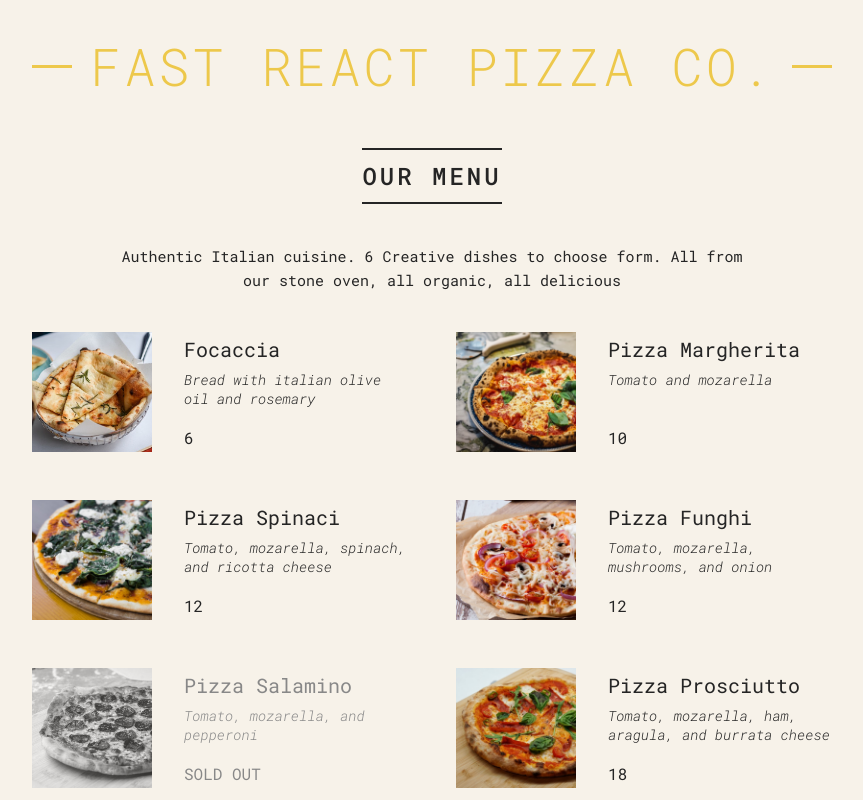
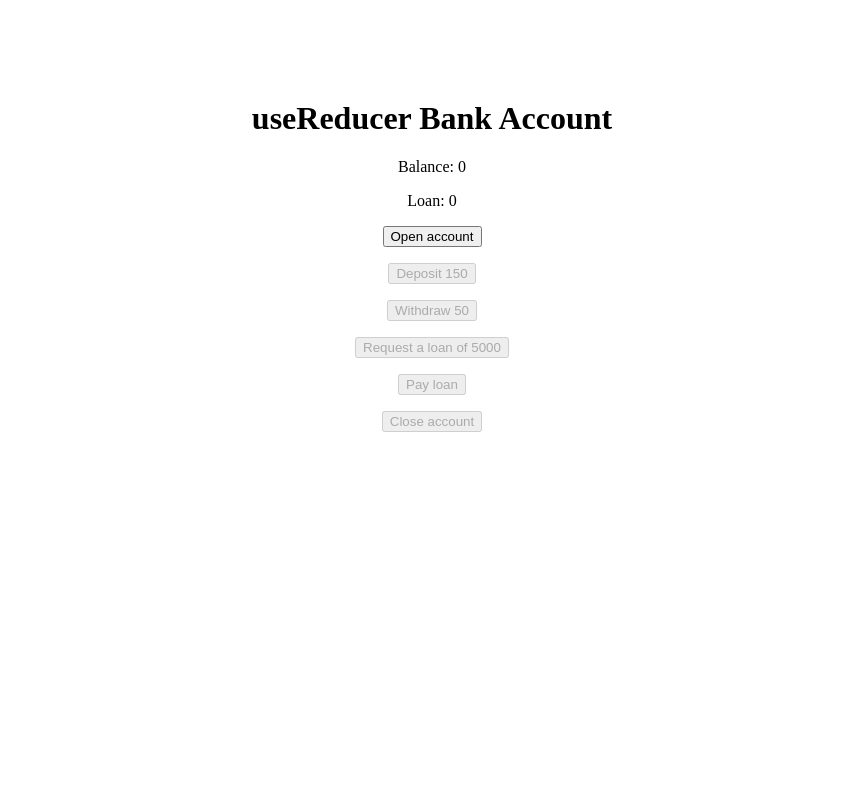
Before and after one commit to Ftthreign/react-review-prj1, a React (Vite) app: page / in a window 1280 px wide. Shown: the top 800 px of the page, without its empty margins (208-1071 px from the left). Built offline with nearby package versions, Linux system fonts and the light colour scheme.

Commit message:
update: add challange 7 code

```diff
--- /dev/null
+++ b/src/challange/challange7.jsx
@@ -0,0 +1,127 @@
+// import "../styles.css";
+import { useReducer } from "react";
+/*
+INSTRUCTIONS / CONSIDERATIONS:
+
+1. Let's implement a simple bank account! It's similar to the example that I used as an analogy to explain how useReducer works, but it's simplified (we're not using account numbers here)
+
+2. Use a reducer to model the following state transitions: openAccount, deposit, withdraw, requestLoan, payLoan, closeAccount. Use the `initialState` below to get started.
+
+3. All operations (expect for opening account) can only be performed if isActive is true. If it's not, just return the original state object. You can check this right at the beginning of the reducer
+
+4. When the account is opened, isActive is set to true. There is also a minimum deposit amount of 500 to open an account (which means that the balance will start at 500)
+
+5. Customer can only request a loan if there is no loan yet. If that condition is met, the requested amount will be registered in the 'loan' state, and it will be added to the balance. If the condition is not met, just return the current state
+
+6. When the customer pays the loan, the opposite happens: the money is taken from the balance, and the 'loan' will get back to 0. This can lead to negative balances, but that's no problem, because the customer can't close their account now (see next point)
+
+7. Customer can only close an account if there is no loan, AND if the balance is zero. If this condition is not met, just return the state. If the condition is met, the account is deactivated and all money is withdrawn. The account basically gets back to the initial state
+*/
+
+const initialState = {
+  balance: 0,
+  loan: 0,
+  isActive: false,
+};
+
+function reducer(state, action) {
+  switch (action.type) {
+    case "openAccount":
+      return { ...state, isActive: true, balance: 500 };
+    case "closeAccount":
+      return { ...initialState };
+    case "deposit":
+      return { ...state, balance: state.balance + action.value };
+    case "withdraw":
+      return { ...state, balance: state.balance - action.value };
+    case "requestLoan":
+      return {
+        ...state,
+        loan: state.loan === 0 ? action.value + state.loan : state.loan,
+        balance: action.value,
+      };
+    case "payLoan":
+      return {
+        ...state,
+        balance: state.balance - state.loan,
+        loan: 0,
+      };
+    default:
+      throw new Error(`unknown action ${action.type}`);
+  }
+}
+
+export default function App() {
+  const [{ balance, loan, isActive }, dispatch] = useReducer(
+    reducer,
+    initialState
+  );
+  return (
+    <div className="App" style={{ margin: "100px", textAlign: "center" }}>
+      <h1>useReducer Bank Account</h1>
+      <p>Balance: {balance}</p>
+      <p>Loan: {loan}</p>
+
+      <p>
+        <button
+          onClick={() => {
+            dispatch({ type: "openAccount" });
+          }}
+          disabled={isActive}
+        >
+          Open account
+        </button>
+      </p>
+      <p>
+        <button
+          onClick={() => {
+            dispatch({ type: "deposit", value: 150 });
+          }}
+          disabled={!isActive}
+        >
+          Deposit 150
+        </button>
+      </p>
+      <p>
+        <button
+          onClick={() => {
+            dispatch({ type: "withdraw", value: 50 });
+          }}
+          disabled={!isActive}
+        >
+          Withdraw 50
+        </button>
+      </p>
+      <p>
+        <button
+          onClick={() => {
+            dispatch({ type: "requestLoan", value: 5000 });
+          }}
+          disabled={!isActive}
+        >
+          Request a loan of 5000
+        </button>
+      </p>
+      <p>
+        <button
+          onClick={() => {
+            dispatch({ type: "payLoan" });
+          }}
+          disabled={!isActive}
+        >
+          Pay loan
+        </button>
+      </p>
+      <p>
+        <button
+          onClick={() => {
+            dispatch({ type: "closeAccount" });
+          }}
+          disabled={!isActive}
+        >
+          Close account
+        </button>
+      </p>
+    </div>
+  );
+}
--- a/src/main.jsx
+++ b/src/main.jsx
@@ -3,141 +3,142 @@
 /* eslint-disable react-refresh/only-export-components */
 import React from "react";
 import ReactDOM from "react-dom/client";
-import "./index.css";
+// import "./index.css";
 // import App from "./challange/challange1.jsx"
 // import App from "./challange/challange3.jsx";
+import App from "./challange/challange7";
 // import App from "./exercise/exercise2.jsx";
 
-const pizzaData = [
-  {
-    name: "Focaccia",
-    ingredients: "Bread with italian olive oil and rosemary",
-    price: 6,
-    photoName: "pizzas/focaccia.jpg",
-    soldOut: false,
-  },
-  {
-    name: "Pizza Margherita",
-    ingredients: "Tomato and mozarella",
-    price: 10,
-    photoName: "pizzas/margherita.jpg",
-    soldOut: false,
-  },
-  {
-    name: "Pizza Spinaci",
-    ingredients: "Tomato, mozarella, spinach, and ricotta cheese",
-    price: 12,
-    photoName: "pizzas/spinaci.jpg",
-    soldOut: false,
-  },
-  {
-    name: "Pizza Funghi",
-    ingredients: "Tomato, mozarella, mushrooms, and onion",
-    price: 12,
-    photoName: "pizzas/funghi.jpg",
-    soldOut: false,
-  },
-  {
-    name: "Pizza Salamino",
-    ingredients: "Tomato, mozarella, and pepperoni",
-    price: 15,
-    photoName: "pizzas/salamino.jpg",
-    soldOut: true,
-  },
-  {
-    name: "Pizza Prosciutto",
-    ingredients: "Tomato, mozarella, ham, aragula, and burrata cheese",
-    price: 18,
-    photoName: "pizzas/prosciutto.jpg",
-    soldOut: false,
-  },
-];
+// const pizzaData = [
+//   {
+//     name: "Focaccia",
+//     ingredients: "Bread with italian olive oil and rosemary",
+//     price: 6,
+//     photoName: "pizzas/focaccia.jpg",
+//     soldOut: false,
+//   },
+//   {
+//     name: "Pizza Margherita",
+//     ingredients: "Tomato and mozarella",
+//     price: 10,
+//     photoName: "pizzas/margherita.jpg",
+//     soldOut: false,
+//   },
+//   {
+//     name: "Pizza Spinaci",
+//     ingredients: "Tomato, mozarella, spinach, and ricotta cheese",
+//     price: 12,
+//     photoName: "pizzas/spinaci.jpg",
+//     soldOut: false,
+//   },
+//   {
+//     name: "Pizza Funghi",
+//     ingredients: "Tomato, mozarella, mushrooms, and onion",
+//     price: 12,
+//     photoName: "pizzas/funghi.jpg",
+//     soldOut: false,
+//   },
+//   {
+//     name: "Pizza Salamino",
+//     ingredients: "Tomato, mozarella, and pepperoni",
+//     price: 15,
+//     photoName: "pizzas/salamino.jpg",
+//     soldOut: true,
+//   },
+//   {
+//     name: "Pizza Prosciutto",
+//     ingredients: "Tomato, mozarella, ham, aragula, and burrata cheese",
+//     price: 18,
+//     photoName: "pizzas/prosciutto.jpg",
+//     soldOut: false,
+//   },
+// ];
 
-function App() {
-  return (
-    <div className="container">
-      <Header />
-      <Menu />
-      <Footer />
-    </div>
-  );
-}
+// function App() {
+//   return (
+//     <div className="container">
+//       <Header />
+//       <Menu />
+//       <Footer />
+//     </div>
+//   );
+// }
 
-function Header() {
-  return (
-    <header className="header">
-      <h1>Fast React Pizza Co.</h1>
-    </header>
-  );
-}
+// function Header() {
+//   return (
+//     <header className="header">
+//       <h1>Fast React Pizza Co.</h1>
+//     </header>
+//   );
+// }
 
-function Menu() {
-  const isAvailable = pizzaData;
-  const len = isAvailable.length;
+// function Menu() {
+//   const isAvailable = pizzaData;
+//   const len = isAvailable.length;
 
-  return (
-    <main className="menu">
-      <h2>Our Menu</h2>
-      {len > 0 ? (
-        <>
-          <p>
-            Authentic Italian cuisine. 6 Creative dishes to choose form. All
-            from our stone oven, all organic, all delicious
-          </p>
-          <ul className="pizzas">
-            {pizzaData.map((data) => {
-              return <Pizza pizzaObject={data} key={data.name} />;
-            })}
-          </ul>
-        </>
-      ) : (
-        <p>Our menu is Currently Empty</p>
-      )}
-    </main>
-  );
-}
+//   return (
+//     <main className="menu">
+//       <h2>Our Menu</h2>
+//       {len > 0 ? (
+//         <>
+//           <p>
+//             Authentic Italian cuisine. 6 Creative dishes to choose form. All
+//             from our stone oven, all organic, all delicious
+//           </p>
+//           <ul className="pizzas">
+//             {pizzaData.map((data) => {
+//               return <Pizza pizzaObject={data} key={data.name} />;
+//             })}
+//           </ul>
+//         </>
+//       ) : (
+//         <p>Our menu is Currently Empty</p>
+//       )}
+//     </main>
+//   );
+// }
 
-function Pizza({ pizzaObject }) {
-  return (
-    <li className={`${pizzaObject.soldOut ? "pizza sold-out" : "pizza"}`}>
-      <img src={pizzaObject.photoName} alt={pizzaObject.name} />
-      <div>
-        <h3>{pizzaObject.name}</h3>
-        <p>{pizzaObject.ingredients}</p>
-        <span>{pizzaObject.soldOut ? "SOLD OUT  " : pizzaObject.price}</span>
-      </div>
-    </li>
-  );
-}
+// function Pizza({ pizzaObject }) {
+//   return (
+//     <li className={`${pizzaObject.soldOut ? "pizza sold-out" : "pizza"}`}>
+//       <img src={pizzaObject.photoName} alt={pizzaObject.name} />
+//       <div>
+//         <h3>{pizzaObject.name}</h3>
+//         <p>{pizzaObject.ingredients}</p>
+//         <span>{pizzaObject.soldOut ? "SOLD OUT  " : pizzaObject.price}</span>
+//       </div>
+//     </li>
+//   );
+// }
 
-function Footer() {
-  const hour = new Date().getHours();
-  const openHours = 3;
-  const closedHours = 22;
-  const isOpen = hour >= openHours && hour <= closedHours;
+// function Footer() {
+//   const hour = new Date().getHours();
+//   const openHours = 3;
+//   const closedHours = 22;
+//   const isOpen = hour >= openHours && hour <= closedHours;
 
-  return (
-    <footer className="footer">
-      {isOpen ? (
-        <Order closedHours={closedHours} openHours={openHours} />
-      ) : (
-        <p>We're closed, please come again tomorrow, Sorry</p>
-      )}
-    </footer>
-  );
-}
+//   return (
+//     <footer className="footer">
+//       {isOpen ? (
+//         <Order closedHours={closedHours} openHours={openHours} />
+//       ) : (
+//         <p>We're closed, please come again tomorrow, Sorry</p>
+//       )}
+//     </footer>
+//   );
+// }
 
-function Order({ closedHours, openHours }) {
-  return (
-    <div className="order">
-      <p>
-        We're open from {openHours}:00 until {closedHours}:00. Come visit our
-        restaurant
-      </p>
-      <button className="btn">Order</button>
-    </div>
-  );
-}
+// function Order({ closedHours, openHours }) {
+//   return (
+//     <div className="order">
+//       <p>
+//         We're open from {openHours}:00 until {closedHours}:00. Come visit our
+//         restaurant
+//       </p>
+//       <button className="btn">Order</button>
+//     </div>
+//   );
+// }
 
 ReactDOM.createRoot(document.getElementById("root")).render(
   <React.StrictMode>
```
Also changed, not shown: 1 other file (tests, documents, lock files or other folders).
